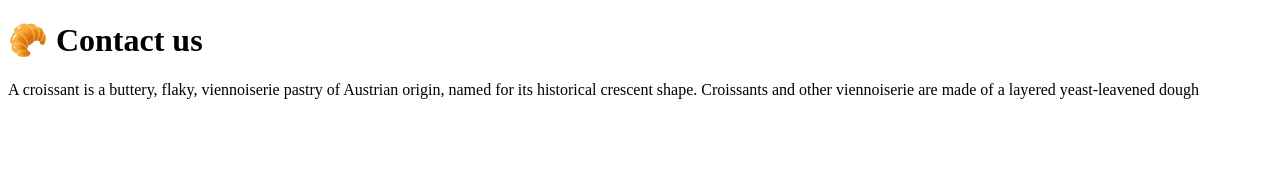
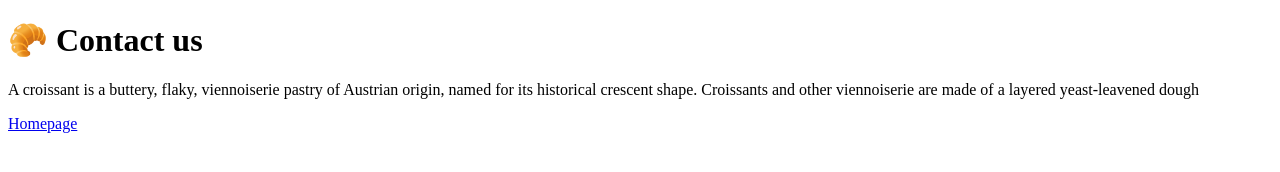
Before and after one commit to LiuLuchik/Croissant, a plain HTML site: page contact.html in a window 1280 px wide. Drawn offline with Linux system fonts and the light colour scheme.

Commit message:
footer home link

```diff
--- a/contact.html
+++ b/contact.html
@@ -13,5 +13,8 @@
       named for its historical crescent shape. Croissants and other viennoiserie
       are made of a layered yeast-leavened dough
     </p>
+    <footer>
+      <a href="/" title="Home"> Homepage</a>
+    </footer>
   </body>
 </html>
```
